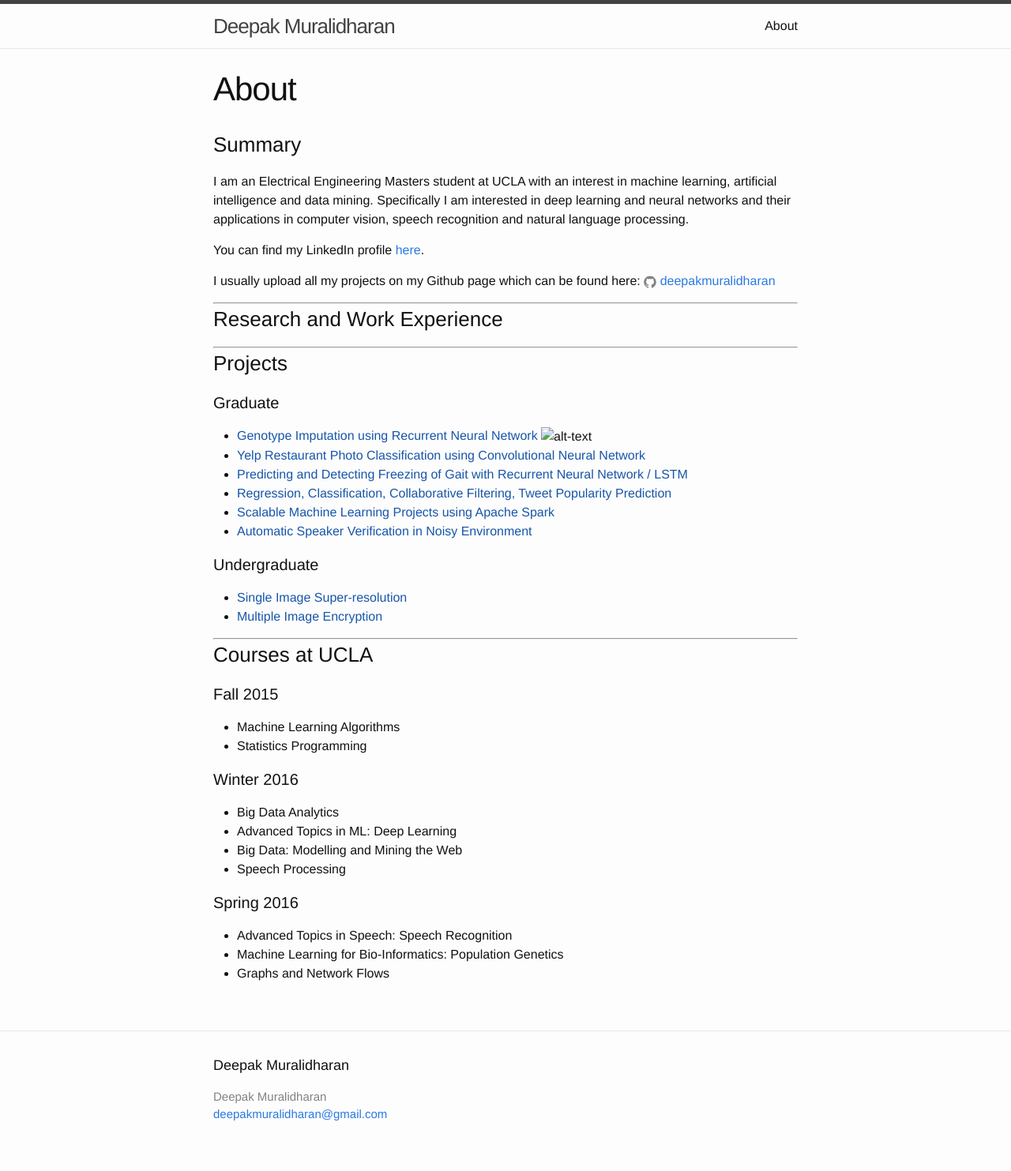
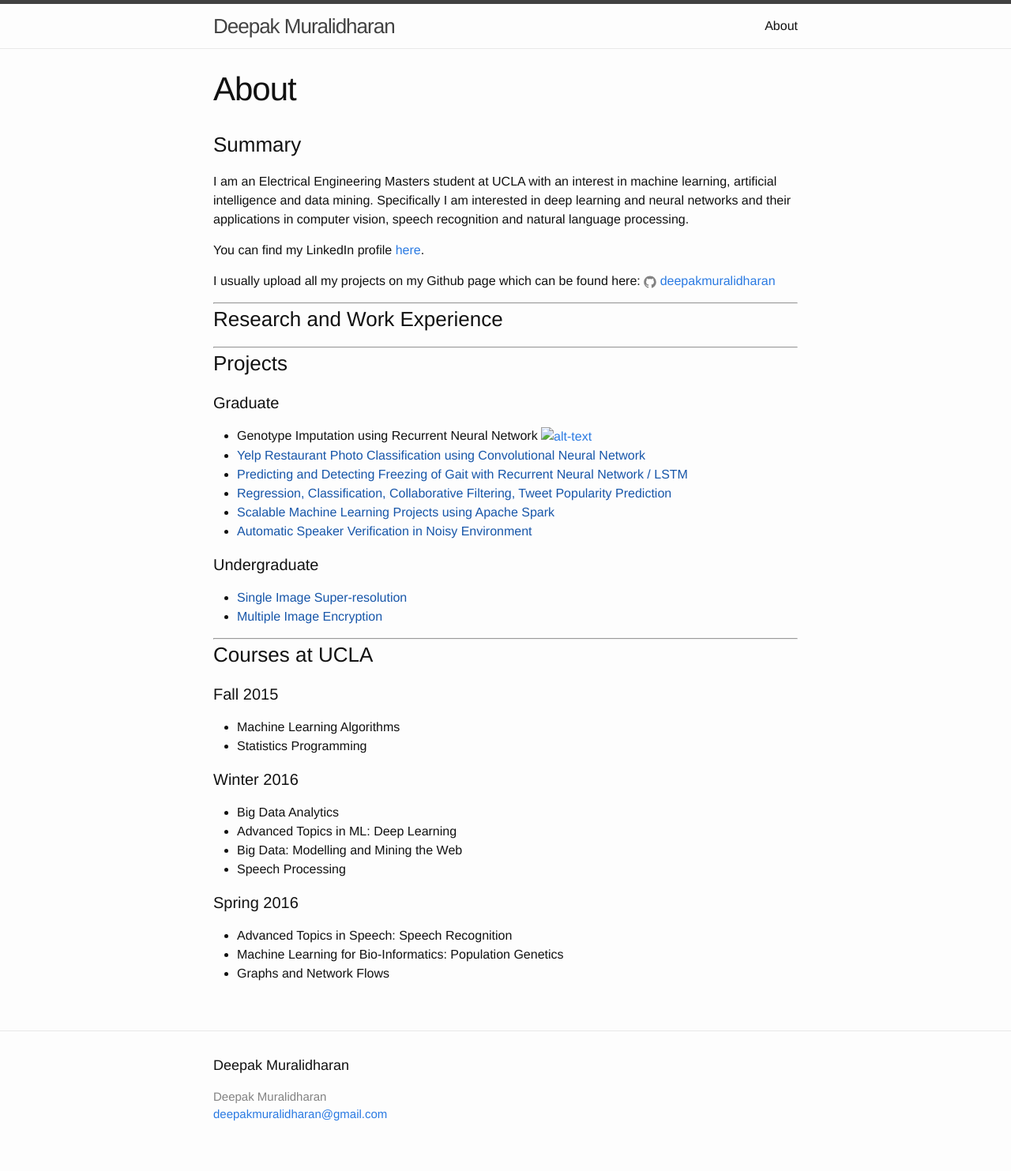
Before and after one commit to DeepakMuralidharan/blog, a Jekyll site: the page built from about.md, in a window 1280 px wide. Shown: the whole page at 79% size. Built offline with Jekyll 4.4.1, drawn with Linux system fonts in a browser that asks for light colours.

Commit message:
added file

```diff
--- a/about.md
+++ b/about.md
@@ -22,7 +22,7 @@ I usually upload all my projects on my Github page which can be found here:
 ### Projects
 
 #### Graduate
-* [Genotype Imputation using Recurrent Neural Network]() ![alt-text](https://github.com/favicon.ico)
+* Genotype Imputation using Recurrent Neural Network [![alt-text](https://github.com/favicon.ico)](https://github.com/deepakmuralidharan/CM229-Genotype-Imputation-using-Bidirectional-RNN)
 * [Yelp Restaurant Photo Classification using Convolutional Neural Network]()
 * [Predicting and Detecting Freezing of Gait with Recurrent Neural Network / LSTM]()
 * [Regression, Classification, Collaborative Filtering, Tweet Popularity Prediction]()
```
